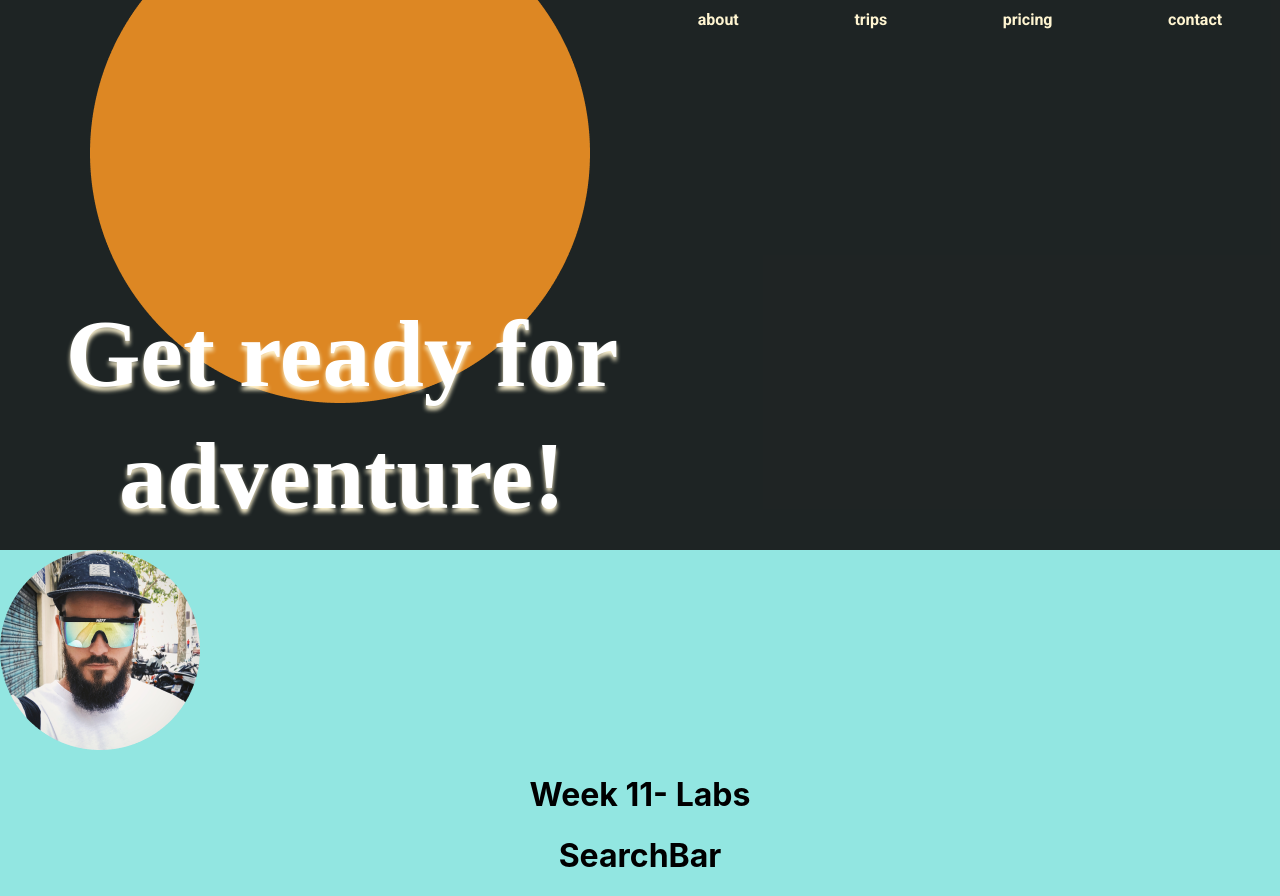
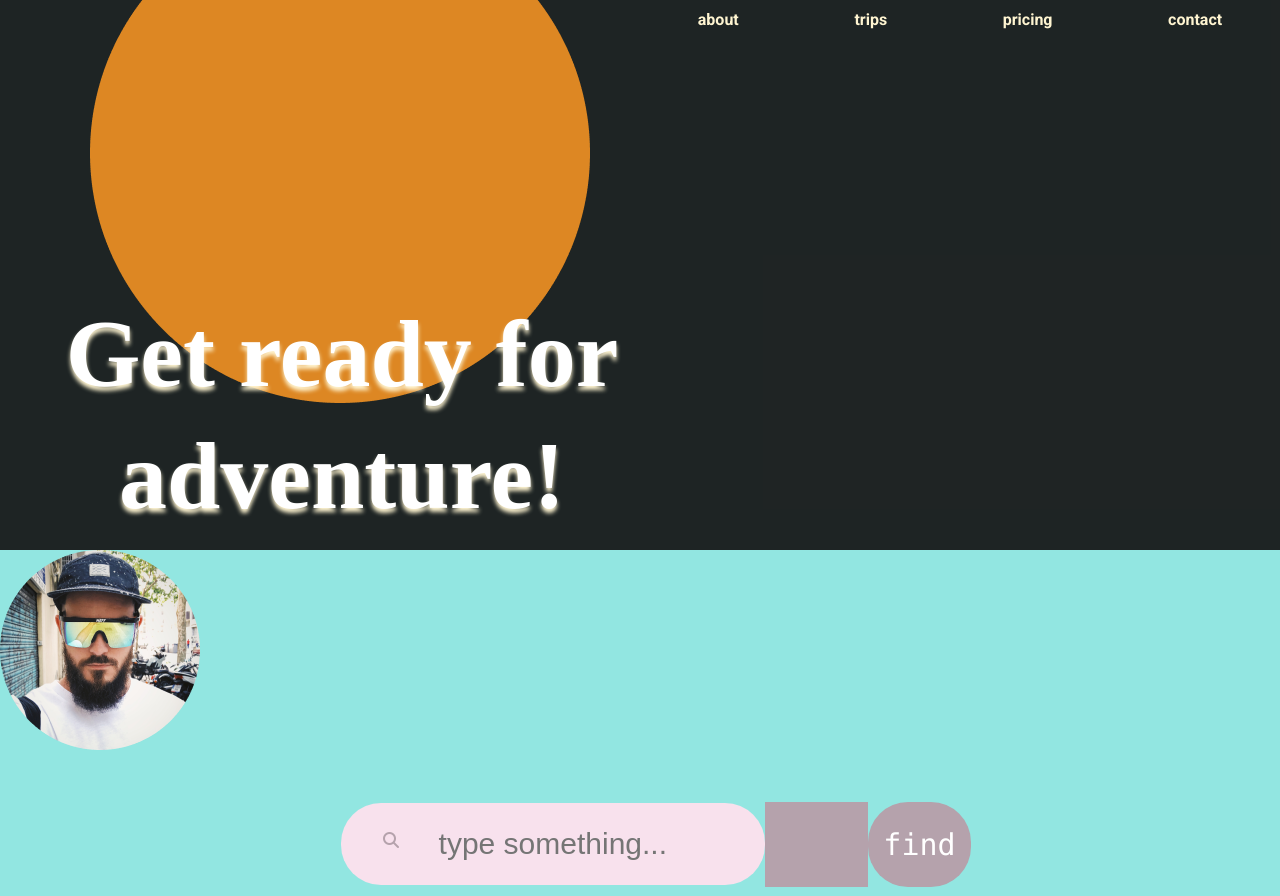
Before and after one commit to PriscilaAlfaro/labs-reusable-components-react, a React (Create React App) app: page / in a window 1280 px wide. Shown: the top 896 px of the page. Built offline with nearby package versions, Linux system fonts and the light colour scheme; the HTML template or start-up script is replaced by a standard one.

Commit message:
feat: add search bar component

```diff
--- a/public/index.html
+++ b/public/index.html
@@ -12,6 +12,8 @@
   <link href="https://fonts.googleapis.com/css2?family=Roboto:wght@700&display=swap" rel="stylesheet">
   <link href="https://fonts.googleapis.com/css2?family=Montserrat:wght@700&family=Roboto:wght@700&display=swap"
     rel="stylesheet">
+
+  <script src="https://kit.fontawesome.com/37108c2ba1.js" crossorigin="anonymous"></script>
   <!--
       manifest.json provides metadata used when your web app is installed on a
       user's mobile device or desktop. See https://developers.google.com/web/fundamentals/web-app-manifest/
--- a/src/App.js
+++ b/src/App.js
@@ -29,12 +29,22 @@ const App= () => {
     textColor: "#EBFF00",
   }
 
+  const searchBar1 = {
+    primaryColor:"#F8E1ED",
+    secondaryColor: "#B5A2AC"
+  }
+
+  const searchBar2 = {
+    primaryColor: "#FFF5E8",
+    secondaryColor: "#FABB6F"
+  }
+
   return (
     <div className="main-container">
       <Header title={title.headerTitle} backgroundColor={title.headerBackgroundColor}/>
       <ProfileImage image={profileImage.image} name={profileImage.name} textColor={profileImage.image}/>
-      <h1>Week 11- Labs</h1>
-      <SearchBar />
+      <SearchBar primaryColor={searchBar1.primaryColor} secondaryColor={searchBar1.secondaryColor} />
+      <SearchBar primaryColor={searchBar2.primaryColor} secondaryColor={searchBar2.secondaryColor} />
       <Button />
       <Card title={card.title} image={card.image} date={card.date} number={card.number}/>
       <CookieAlert/>
--- a/src/SearchBar/index.js
+++ b/src/SearchBar/index.js
@@ -1,12 +1,32 @@
-import React from 'react';
-// import './App.css';
+import React, {useState} from 'react';
+import './searchBar.css';
 
 
-const SearchBar=()=> {
+const SearchBar = ({ primaryColor, secondaryColor}) => {
+const [search, setSearch]= useState("");
+
+    const onChange = (e) => {
+        const inputValue = e.target.value;
+        setSearch(inputValue)
+    }
+
     return (
+        <>
         <div className="searchBar-container">
-            <h1>SearchBar</h1>
+            <i class="fas fa-search" style={{ color: secondaryColor }}></i>
+            <input
+                className="searchBar-input"
+                placeholder="type something..."
+                type="text"
+                onChange={onChange}
+                value={search}
+                style={{ background: primaryColor }}
+            />
+                <span className="searchBar-union" style={{ background: secondaryColor }}></span>
+            <p className="searchBar-find" style={{ background: secondaryColor}}>find</p>
         </div>
+         <div className="searchBar-output">Search output: {search}</div>
+         </>
     );
 }
 
--- /dev/null
+++ b/src/SearchBar/searchBar.css
@@ -0,0 +1,57 @@
+.searchBar-container{
+max-width: 662px;
+height: 80px;
+font-family: Monaco;
+display: flex;
+flex-direction: row;
+
+margin: 50px auto;
+align-items: center;
+color: white;
+}
+
+.searchBar-input{
+height: 80px;
+width: 530px;
+text-align: center;
+font-size: 30px;
+border-radius: 40px;
+    border: medium;
+}
+
+.fa-search{
+width: 40px;
+height: 40px;
+
+position: relative;
+left: 10%;
+top: 10%;
+}
+
+.searchBar-union{
+width: 130px;
+height: 85px;
+z-index: 1;
+}
+
+.searchBar-find{
+width: 130px;
+height: 85px;
+font-size: 30px;
+align-items: center;
+text-align: center;
+display: flex;
+border-radius: 40px;
+justify-content: center;
+}
+
+.searchBar-output{
+/* background: wheat; */
+text-align: center;
+    display: flex;
+    width: 80%;
+    margin: 0 auto;
+    min-height: 30px;
+    font-family: Monaco;
+    font-size: 15px;
+}
```
